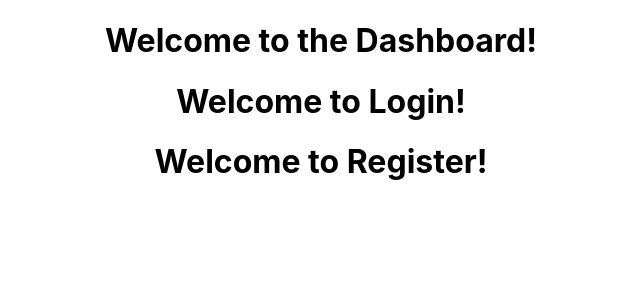
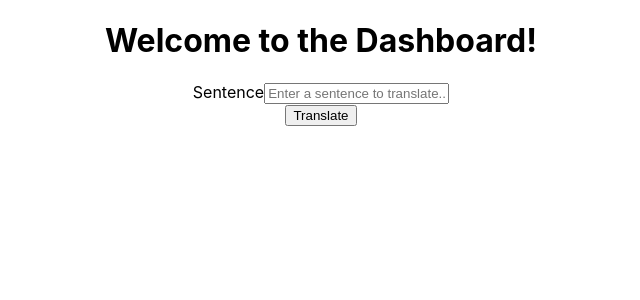
Before and after one commit to Heso113/LostInTranslation, a React (Create React App) app: page / in a window 1280 px wide. Shown: the top 300 px of the page, without its empty margins (319-959 px from the left). Built offline with nearby package versions, Linux system fonts and the light colour scheme.

Commit message:
feature: Translate user input to sign language
Updated TranslationForm to send the user input to the Dashbord.
Updated Dashboard to present the translated user input as sign language.

New: space.png, used to represent spaces in the user input.

```diff
--- a/src/App.js
+++ b/src/App.js
@@ -1,14 +1,12 @@
 import './App.css';
 import Dashboard from './components/containers/Dashboard';
-import Login from './components/containers/Login';
-import Register from './components/containers/Register';
+// import Login from './components/containers/Login';
+// import Register from './components/containers/Register';
 
 function App() {
   return (
     <div className="App">
       <Dashboard />
-      <Login />
-      <Register />
     </div>
   );
 }
--- a/src/components/containers/Dashboard.js
+++ b/src/components/containers/Dashboard.js
@@ -1,11 +1,27 @@
-import React from 'react';
+import React, { useState } from 'react';
+import TranslationForm from '../form/TranslationForm';
 
 const Dashboard = () => {
+
+    const [ message, setMessage ] = useState([]);
+
+    const handleTranslateButtonClicked = (sentence) => {
+        setMessage(sentence);
+    }
+
     return (
         <div>
             <h1>
                 Welcome to the Dashboard!
             </h1>
+            <TranslationForm translateButtonClicked={ handleTranslateButtonClicked } />
+            <div>
+                <span>
+                    {message.map((sign, index) =>
+                        <img src={sign} alt="this is a sign" key={index}></img>
+                    )}
+                </span>
+            </div>
         </div>
     )
 }
--- a/src/components/form/TranslationForm.js
+++ b/src/components/form/TranslationForm.js
@@ -0,0 +1,36 @@
+import React, { useState } from 'react';
+
+const TranslationForm = props => {
+
+    const [ sentence, setSentence ] = useState('');
+
+    const onTranslateClicked = e => {
+        const arr = [];
+        for (let i = 0; i < sentence.length; i++) {
+            if (sentence[i] !== ' ') {
+                arr.push('/resources/signs/' + sentence[i] + '.png');
+            } else {
+                arr.push('/resources/signs/space.png');
+            }
+        }
+        props.translateButtonClicked(arr);
+    };
+
+    const onSentenceChanged = ev => {
+        setSentence(ev.target.value.toLowerCase());
+    }
+
+    return (
+        <form>
+            <div>
+                <label>Sentence</label>
+                <input type="text" placeholder="Enter a sentence to translate..." onChange={ onSentenceChanged }></input>
+            </div>
+            <div>
+                <button type="button" onClick={ onTranslateClicked }>Translate</button>
+            </div>
+        </form>
+    );
+}
+
+export default TranslationForm;
```
Also changed, not shown: public/resources/signs/space.png (added), 1 other file (tests, documents, lock files or other folders).
